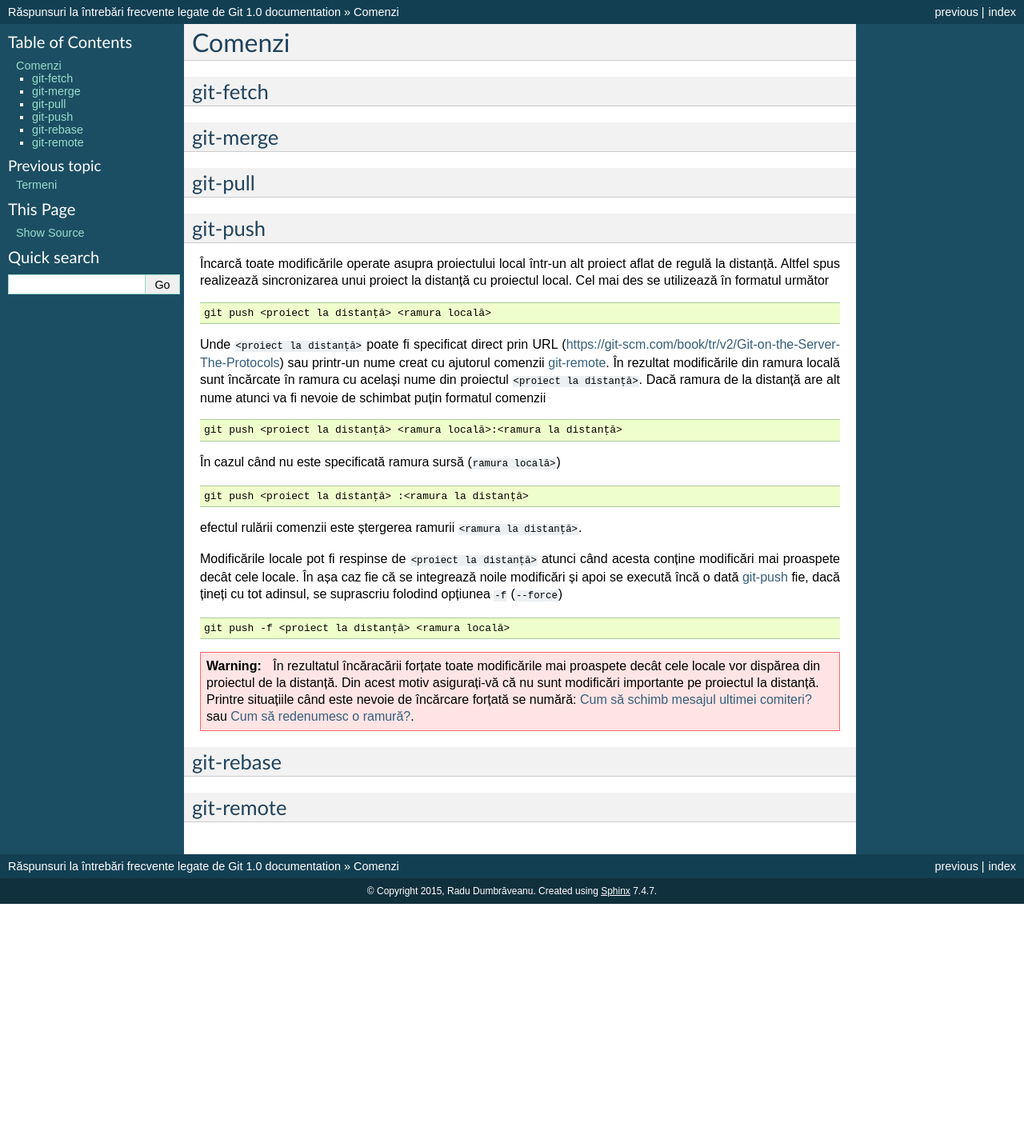
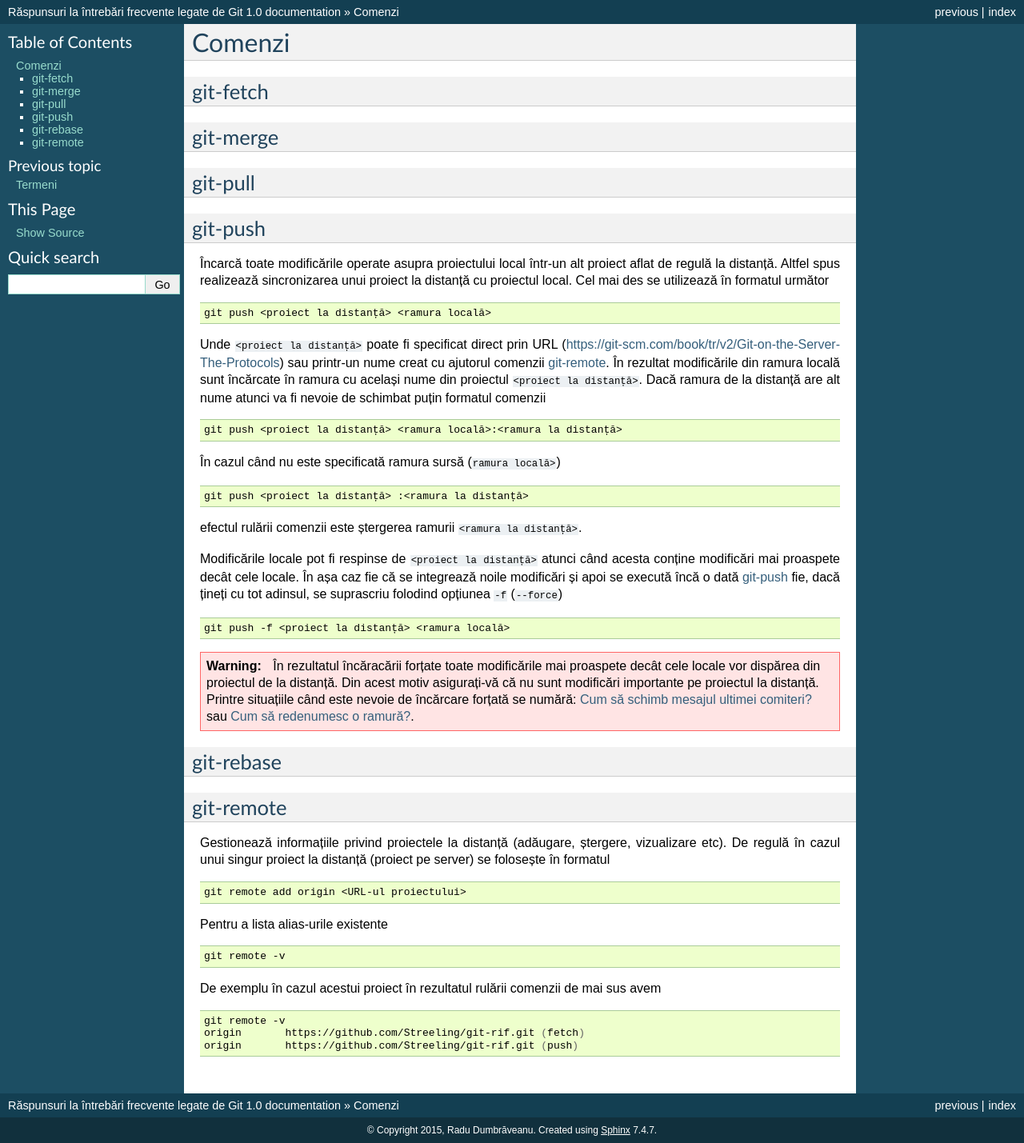
Before and after one commit to Streeling/git-rif, a Sphinx documentation site: the page built from source/comenzi.rst, in a window 1280 px wide. Shown: the whole page at 80% size. Built offline with Sphinx 7.4.7, drawn with Linux system fonts in a browser that asks for light colours; before the commit the page ends 1130 px from its top, so only the background shows below that.

Commit message:
Redactarea descrierii comenzii git-remote

```diff
--- a/source/comenzi.rst
+++ b/source/comenzi.rst
@@ -66,3 +66,23 @@ git-rebase
 
 git-remote
 """"""""""
+
+Gestionează informațiile privind proiectele la distanță (adăugare, ștergere, vizualizare etc). De regulă în cazul unui singur proiect la distanță (proiect pe server) se folosește în formatul
+
+.. code-block:: bash
+
+   git remote add origin <URL-ul proiectului>
+
+Pentru a lista alias-urile existente
+
+.. code-block:: bash
+
+   git remote -v
+
+De exemplu în cazul acestui proiect în rezultatul rulării comenzii de mai sus avem
+
+.. code-block:: bash
+
+   git remote -v
+   origin	https://github.com/Streeling/git-rif.git (fetch)
+   origin	https://github.com/Streeling/git-rif.git (push)
```
